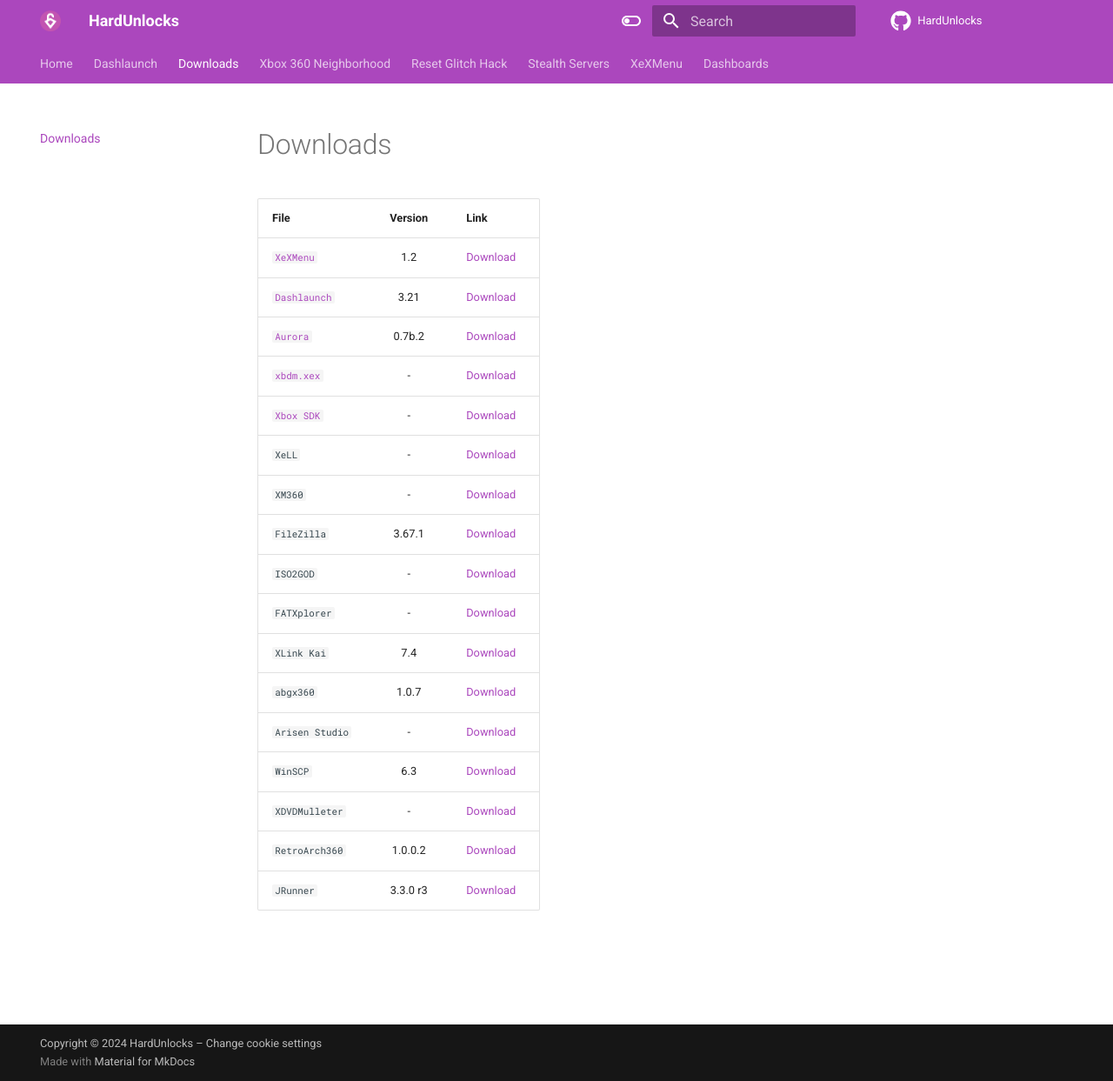
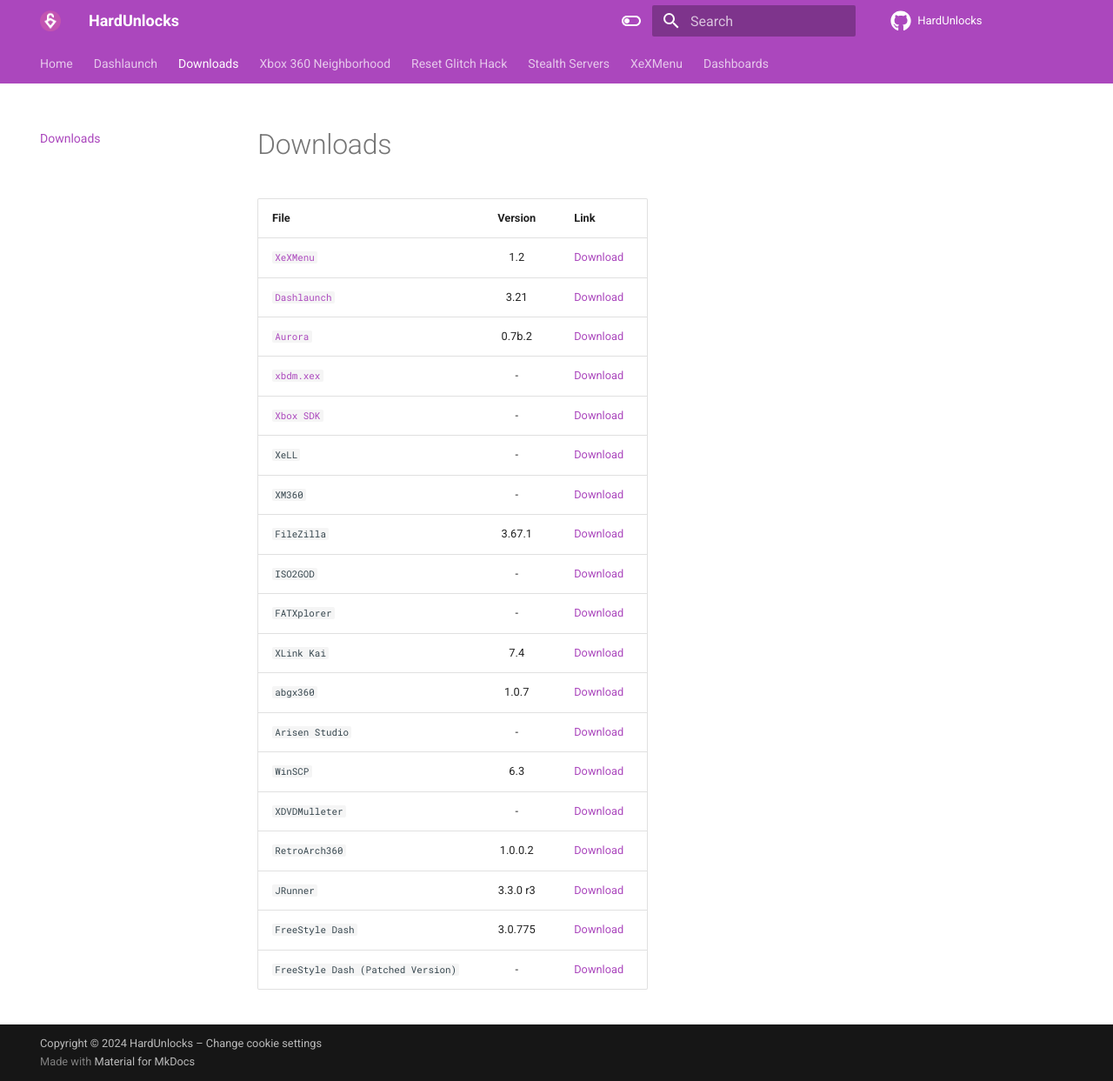
Before and after one commit to elasticpanda69/HardUnlocks, an MkDocs documentation site: the page built from docs/Downloads.md, in a window 1280 px wide and 1243 px high. Shown: the whole window at 87% size. Built offline with MkDocs 1.6.1 and Material for MkDocs 9.7.7, drawn with Linux system fonts in a browser that asks for light colours; comment, search, counter and statistics services are not loaded.

Commit message:
Added FSD to Downloads.md

```diff
--- a/docs/Downloads.md
+++ b/docs/Downloads.md
@@ -1,19 +1,21 @@
-| File                          | Version  | Link                                                                                                             |
-|-------------------------------|:--------:|------------------------------------------------------------------------------------------------------------------|
-| [`XeXMenu`](XeXMenu.md)       |   1.2    | [Download](https://mega.nz/#!9AlUmDZK!oykniipcx80kvuRxLaqY8NtPMJYKHW1ZYpqYfcAZsLA)                               |
-| [`Dashlaunch`](Dashlaunch.md) |   3.21   | [Download](SiteDownloads/Dashlaunch.zip)                                                                         |
-| [`Aurora`](Aurora.md)         |  0.7b.2  | [Download](http://phoenix.xboxunity.net/downloads/Aurora%200.7b.2%20-%20Release%20Package.rar)                   |
-| [`xbdm.xex`](Neighborhood.md) |    -     | [Download](https://consolemods.org/wiki/images/0/08/Xbdm.xex)                                                    |
-| [`Xbox SDK`](Neighborhood.md) |    -     | [Download](https://www.mediafire.com/file/l9786i9endh5w5e/XBOX360+SDK+21256.3.exe)                               |
-| `XeLL`                        |    -     | [Download](https://github.com/X360Tools/xell-reloaded)                                                           |
-| `XM360`                       |    -     | [Download](http://www.mediafire.com/file/biy6wz7hb17ve5z/xm360v2.0d.zip/file)                                    |
-| `FileZilla`                   |  3.67.1  | [Download](https://filezilla-project.org/)                                                                       |
-| `ISO2GOD`                     |    -     | [Download](https://github.com/r4dius/Iso2God)                                                                    |
-| `FATXplorer`                  |    -     | [Download](https://fatxplorer.eaton-works.com/download/)                                                         |
-| `XLink Kai`                   |   7.4    | [Download](https://www.teamxlink.co.uk/go?c=download)                                                            |
-| `abgx360`                     |  1.0.7   | [Download](https://abgx360.hadzz.com/download.php)                                                               |
-| `Arisen Studio`               |    -     | [Download](https://www.arisen.studio/)                                                                           |
-| `WinSCP`                      |   6.3    | [Download](https://winscp.net/eng/index.php)                                                                     |
-| `XDVDMulleter`                |    -     | [Download](https://consolemods.org/wiki/images/4/4f/Xdvdmulleter_Beta_10.2_with_Stealth%2C_SS%2C_%26_Lyt.zip)    |
-| `RetroArch360`                | 1.0.0.2  | [Download](SiteDownloads/retroarch-360-v1.0.0.2.zip)                                                             |
-| `JRunner`                     | 3.3.0 r3 | [Download](https://github.com/Octal450/J-Runner-with-Extras/releases/tag/V3.3.0-r3)                              |
+| File                                      | Version  | Link                                                                                                          |
+|-------------------------------------------|:--------:|---------------------------------------------------------------------------------------------------------------|
+| [`XeXMenu`](Dashboards/XeXMenu.md)        |   1.2    | [Download](https://mega.nz/#!9AlUmDZK!oykniipcx80kvuRxLaqY8NtPMJYKHW1ZYpqYfcAZsLA)                            |
+| [`Dashlaunch`](Dashlaunch.md)             |   3.21   | [Download](SiteDownloads/Dashlaunch.zip)                                                                      |
+| [`Aurora`](Dashboards/Aurora.md)          |  0.7b.2  | [Download](http://phoenix.xboxunity.net/downloads/Aurora%200.7b.2%20-%20Release%20Package.rar)                |
+| [`xbdm.xex`](Neighborhood.md)             |    -     | [Download](https://consolemods.org/wiki/images/0/08/Xbdm.xex)                                                 |
+| [`Xbox SDK`](Neighborhood.md)             |    -     | [Download](https://www.mediafire.com/file/l9786i9endh5w5e/XBOX360+SDK+21256.3.exe)                            |
+| `XeLL`                                    |    -     | [Download](https://github.com/X360Tools/xell-reloaded)                                                        |
+| `XM360`                                   |    -     | [Download](http://www.mediafire.com/file/biy6wz7hb17ve5z/xm360v2.0d.zip/file)                                 |
+| `FileZilla`                               |  3.67.1  | [Download](https://filezilla-project.org/)                                                                    |
+| `ISO2GOD`                                 |    -     | [Download](https://github.com/r4dius/Iso2God)                                                                 |
+| `FATXplorer`                              |    -     | [Download](https://fatxplorer.eaton-works.com/download/)                                                      |
+| `XLink Kai`                               |   7.4    | [Download](https://www.teamxlink.co.uk/go?c=download)                                                         |
+| `abgx360`                                 |  1.0.7   | [Download](https://abgx360.hadzz.com/download.php)                                                            |
+| `Arisen Studio`                           |    -     | [Download](https://www.arisen.studio/)                                                                        |
+| `WinSCP`                                  |   6.3    | [Download](https://winscp.net/eng/index.php)                                                                  |
+| `XDVDMulleter`                            |    -     | [Download](https://consolemods.org/wiki/images/4/4f/Xdvdmulleter_Beta_10.2_with_Stealth%2C_SS%2C_%26_Lyt.zip) |
+| `RetroArch360`                            | 1.0.0.2  | [Download](#)                                                                                                 |
+| `JRunner`                                 | 3.3.0 r3 | [Download](https://github.com/Octal450/J-Runner-with-Extras/releases/tag/V3.3.0-r3)                           |
+| `FreeStyle Dash`                          | 3.0.775  | [Download](https://consolemods.org/wiki/images/7/76/TeamFSD.Freestyle3.0.775.7z)                              |
+| `FreeStyle Dash (Patched Version)`        |    -     | [Download](https://consolemods.org/wiki/images/a/a0/Fsd3.zip)                                                 |
```
